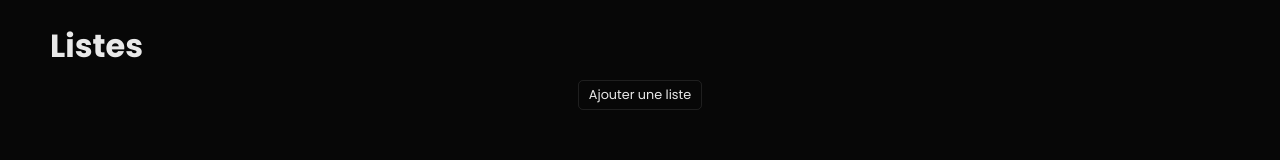
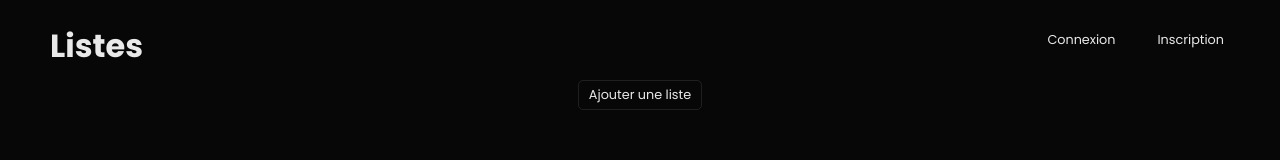
Before and after one commit to Ruben-DC/vueLists, a Vue app: page / in a window 1280 px wide. Shown: the top 160 px of the page. Built offline with nearby package versions, Linux system fonts and the light colour scheme.

Commit message:
Add login and register modals to header layout

```diff
--- a/src/layouts/HeaderLayout.vue
+++ b/src/layouts/HeaderLayout.vue
@@ -1,15 +1,22 @@
 <script setup>
-// import { RouterLink } from 'vue-router'
+import { RouterLink } from 'vue-router';
+import LoginModal from '../components/modal/LoginModal.vue';
+import RegisterModal from '../components/modal/RegisterModal.vue';
 </script>
 
 <template>
 	<header>
-        <h1>Listes</h1>
+		<h1><RouterLink to="/">Listes</RouterLink></h1>
 
 		<ul>
 			<!-- <li><RouterLink to="/">Accueil</RouterLink></li> -->
 			<!-- <li><RouterLink to="/mes-listes">Mes listes</RouterLink></li> -->
 			<!-- <li><RouterLink to="/creer-liste">Créer une liste</RouterLink></li> -->
+		</ul>
+
+		<ul>
+			<li><LoginModal /></li>
+			<li><RegisterModal /></li>
 		</ul>
 	</header>
 </template>
```
Lines whose indentation alone changed are shown as unchanged.
